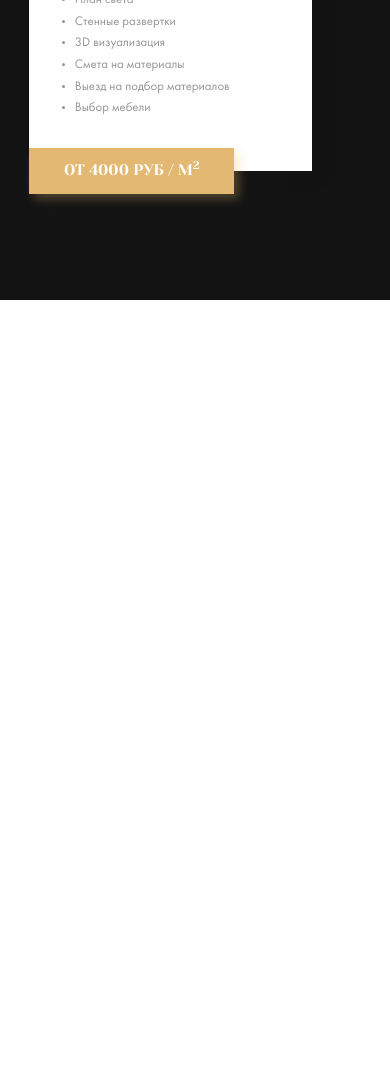
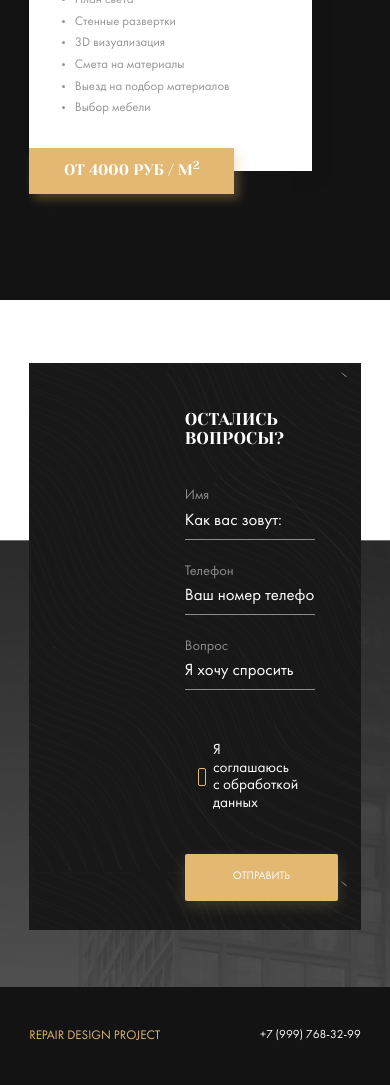
Before and after one commit to MatthewTol/repair-design, a website: page index.html in a window 390 px wide. Shown: the part 6630-7715 px from the top of the page. Before the commit the page ends 6930 px from the top, so only its background shows below. Drawn offline with nearby package versions, Linux system fonts and the light colour scheme; files whose address does not match are found by name.

Commit message:
feat: added footer section and footer form

```diff
--- a/index.html
+++ b/index.html
@@ -249,7 +249,8 @@
           </div>
           <div class="control__input-group">
             <label for="control-phone" class="label control__label">Телефон</label>
-            <input type="tel" class="input input--dark control__input" id="control-phone" placeholder="Ваш номер телефона:">
+            <input type="tel" class="input input--dark control__input" id="control-phone"
+              placeholder="Ваш номер телефона:">
           </div>
           <button class="button button--primary control__button">отправить</button>
           <div class="control__privacy">
@@ -376,7 +377,7 @@
     </section>
     <!-- /.section types -->
 
-    <section data-wow-delay='1s' class="section design wow fadeInDown">
+    <section data-wow-delay='0,5s' class="section design wow fadeInDown">
       <div class="container">
         <div class="section-title design__section-title wow fadeInDown">
           <h2 class="section-title__heading">Дизайн проект</h2>
@@ -497,6 +498,67 @@
     <!-- /.section design -->
   </main>
   <!-- /.main -->
+  <footer class="footer section section--dark">
+    <div class="container">
+      <div class="footer-wrap wow fadeInDown">
+        <h3 class="footer__title">Остались вопросы?</h3>
+        <form class="footer__form">
+          <div class="footer__form-group">
+            <label for="footer-name" class="label label--white footer__label">Имя</label>
+            <input type="name" class="input input--white footer__input" id="footer-name" placeholder="Как вас зовут:">
+          </div>
+          <div class="footer__form-group">
+            <label for="footer-phone" class="label label--white footer__label">Телефон</label>
+            <input type="tel" class="input input--white footer__input" id="footer-phone"
+              placeholder="Ваш номер телефона:">
+          </div>
+          <div class="footer__form-group footer__form-group--full-width">
+            <label for="footer-question" class="label label--white footer__label">Вопрос</label>
+            <input type="text" class="input input--white footer__input" id="footer-question"
+              placeholder="Я хочу спросить">
+          </div>
+          <div class="footer__privacy">
+            <input type="checkbox" class="footer__privacy-input" id="footer-checkbox">
+            <label for="footer-checkbox" class="footer__privacy-label">Я соглашаюсь с обработкой данных</label>
+          </div>
+          <button class="button button--primary footer__button">отправить</button>
+        </form>
+      </div>
+      <!-- /.footer__wrap -->
+    </div>
+    <div class="footer__menu">
+      <div class="container">
+        <div class="menu footer__menu-menu">
+          <div class="logo menu__logo wow fadeInLeft">Repair Design Project</div>
+          <nav class="nav menu__nav wow fadeInDown">
+            <a href="#" class="nav__item">Главная</a>
+            <!-- /.nav__item -->
+            <a href="#" class="nav__item">Проекты</a>
+            <!-- /.nav__item -->
+            <a href="#" class="nav__item">Замер</a>
+            <!-- /.nav__item -->
+            <a href="#" class="nav__item">Команда</a>
+            <!-- /.nav__item -->
+            <a href="#" class="nav__item">Отзывы</a>
+            <!-- /.nav__item -->
+            <a href="#" class="nav__item">Контакты</a>
+            <!-- /.nav__item -->
+          </nav>
+          <!-- /.nav -->
+          <div class="contacts menu_contacts wow fadeInRight">
+            <a href="+79997683299" class="phone contacts__phone">
+              +7 (999) 768-32-99
+            </a> <!-- /.phone contacts__phone -->
+            <button class="button contacts__button button--primary" data-toggle='modal'>
+              Заказать звонок
+            </button> <!-- /.button contacts__button button--primary -->
+          </div>
+          <!-- /.contacts menu_contacts -->
+        </div>
+      </div>
+    </div>
+  </footer>
+  <!-- /.footer section section--dark -->
   <div class="modal">
     <div class="modal__dialog">
       <button class="modal__close"></button> <!-- /.modal__close -->
--- a/sass/_variables.sass
+++ b/sass/_variables.sass
@@ -1,4 +1,5 @@
 $dark: #131313
+$black: #181818
 $primary: #e3b873
 $white: #fff
 $grey: #959595
--- a/sass/style.sass
+++ b/sass/style.sass
@@ -11,5 +11,6 @@
 @import "templates/design"
 @import "templates/modal"
 @import "templates/projects"
+@import "templates/footer"
 
 @import "media"
--- a/sass/templates/_design.sass
+++ b/sass/templates/_design.sass
@@ -1,3 +1,5 @@
+.design
+  margin-bottom: 20rem
 .row
   align-items: flex-start
 @media screen and ( max-width: 800px )
--- /dev/null
+++ b/sass/templates/_footer.sass
@@ -0,0 +1,70 @@
+.footer
+  background: $dark url(../img/footer-bg.jpg)
+  background-repeat: no-repeat
+  background-position: center
+  background-size: cover
+  padding-bottom: 0
+  &-wrap
+    background: $black url(../img/bg-lines.svg)
+    max-width: 63.07rem
+    margin: auto
+    padding: 2.45rem 12.96rem
+    margin-top: -19.71rem
+  &__title
+    font-family: 'Yeseva One Regular'
+    text-align: center
+    font-size: 1.42rem
+    margin-bottom: 3.28rem
+    text-transform: uppercase
+    font-weight: normal
+    font-style: normal
+  &__form
+    display: flex
+    justify-content: space-between
+    flex-wrap: wrap
+    &-group
+      display: flex
+      flex-direction: column
+      flex-basis: 45%
+      &--full-width
+        flex-basis: 100%
+  &__input
+    margin-bottom: 3.5rem
+    &:last-of-type
+      margin-bottom: 2rem
+  &__privacy
+    flex-basis: 100%
+    margin-bottom: 3.5rem
+    margin-top: 2.35rem
+    display: flex
+    justify-content: center
+    &-input
+      opacity: 0
+      visibility: hidden
+      cursor: pointer
+      &:checked +
+        .footer__privacy-label
+          &::before
+            background: $primary url(../img/check.svg)
+            background-repeat: no-repeat
+            background-position: center
+    &-label
+      display: flex
+      align-items: center
+      font-size: 1.27rem
+      cursor: pointer
+      &:before
+        content: ''
+        width: 18px
+        height: 18px
+        border: 1px solid $primary
+        border-radius: 2px
+        margin-right: 7px
+  &__button
+    margin: auto
+    padding: 1.4rem 4rem
+  &__menu
+    background: $dark
+    &-menu
+      padding: 3.5rem 0rem
+      margin-top: 4.71rem
```
Also changed, not shown: css/style.css, img/footer-bg.jpg (added).
